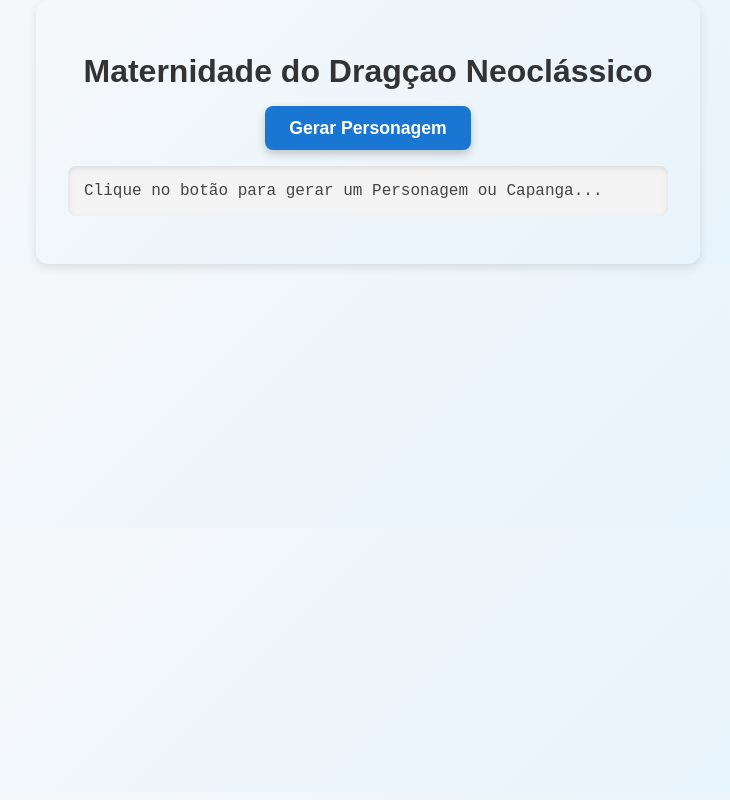
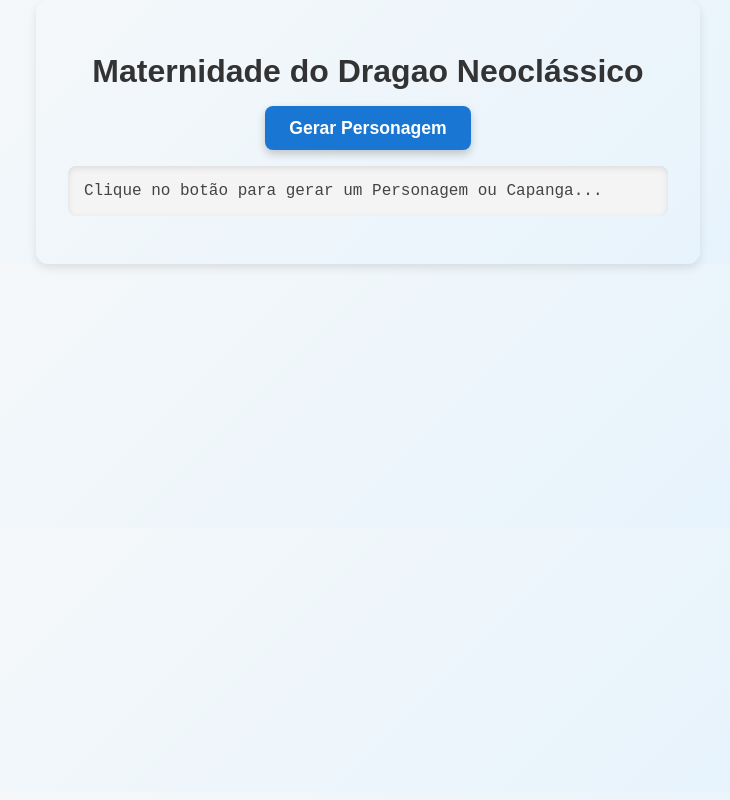
Before and after one commit to paivadinizjr/Gerador-de-Personagens-Drag-o-Neocl-ssico, a plain HTML site: page index.html in a window 1280 px wide. Shown: the whole page, without its empty margins (272-1002 px from the left). Drawn offline with Linux system fonts and the light colour scheme.

Commit message:
Fix typo in header from 'Dragçao' to 'Dragao'

```diff
--- a/index.html
+++ b/index.html
@@ -62,7 +62,7 @@
 </head>
 
 <body>
-    <h1>Maternidade do Dragçao Neoclássico</h1>
+    <h1>Maternidade do Dragao Neoclássico</h1>
     <button onclick="gerarPersonagem()">Gerar Personagem</button>
     <pre id="resultado">Clique no botão para gerar um Personagem ou Capanga...</pre>
 
```
